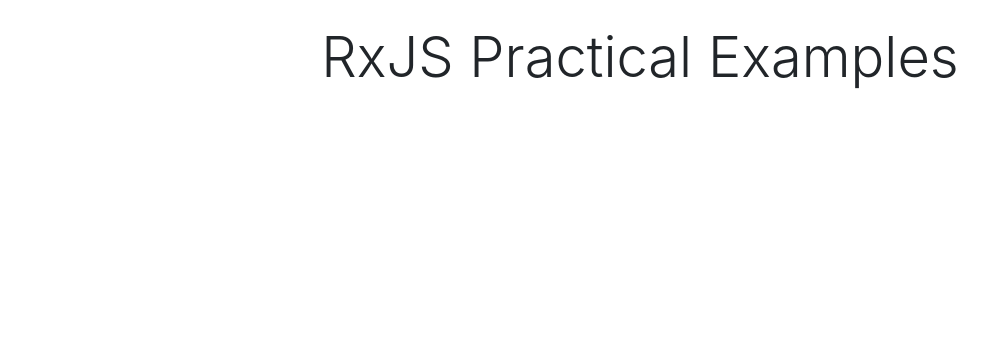
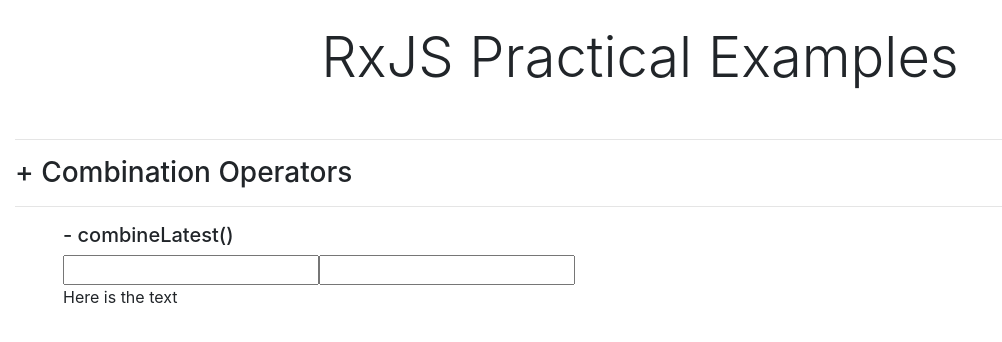
Before and after one commit to finleywilliamsonV/rxjs-practical-examples, an Angular app: page /home in a window 1280 px wide. Shown: the top 342 px of the page, without its empty margins (0-1002 px from the left). Built offline with nearby package versions, Linux system fonts and the light colour scheme.

Commit message:
Add combine-latest component

```diff
--- a/src/app/app.module.ts
+++ b/src/app/app.module.ts
@@ -3,13 +3,15 @@
 
 import { NgbModule } from '@ng-bootstrap/ng-bootstrap'
 import { AppRoutingModule } from './app-routing.module'
-import { AppComponent } from './app.component';
+import { AppComponent } from './app.component'
 import { HomeComponent } from './components/home/home.component'
+import { CombineLatestComponent } from './components/operators/combine-latest/combine-latest.component'
 
 @NgModule({
     declarations: [
         AppComponent,
-        HomeComponent
+        HomeComponent,
+        CombineLatestComponent
     ],
     imports: [
         BrowserModule,
--- a/src/app/components/home/home.component.html
+++ b/src/app/components/home/home.component.html
@@ -1 +1,20 @@
-<h1 class="mt-4 display-4 text-center">RxJS Practical Examples</h1>
+<h1 class="mt-4 display-4 text-center">
+    RxJS Practical Examples
+</h1>
+
+<!-- Combination Operators -->
+<hr class="mt-5">
+<p class="h3"> + Combination Operators</p>
+<hr>
+
+<div class="ml-5">
+    <!-- Combine Latest -->
+    <div class="row">
+        <div class="col">
+            <p class="h5"> - combineLatest()</p>
+        </div>
+    </div>
+
+    <app-combine-latest></app-combine-latest>
+
+</div>
--- /dev/null
+++ b/src/app/components/operators/combine-latest/combine-latest.component.html
@@ -0,0 +1,12 @@
+<div class="row">
+    <div class="col">
+        <input type="text">
+        <input type="text">
+    </div>
+</div>
+
+<div class="row">
+    <div class="col">
+        <p>Here is the text</p>
+    </div>
+</div>
--- /dev/null
+++ b/src/app/components/operators/combine-latest/combine-latest.component.ts
@@ -0,0 +1,15 @@
+import { Component, OnInit } from '@angular/core'
+
+@Component({
+    selector: 'app-combine-latest',
+    templateUrl: './combine-latest.component.html',
+    styleUrls: ['./combine-latest.component.scss'],
+})
+export class CombineLatestComponent implements OnInit {
+
+    constructor() { }
+
+    ngOnInit(): void {
+    }
+
+}
--- a/src/app/services/user-api.service.ts
+++ b/src/app/services/user-api.service.ts
@@ -1,7 +1,7 @@
 import { HttpClient } from '@angular/common/http'
 import { Injectable } from '@angular/core'
-import { Observable, of } from 'rxjs'
-import { map, take, tap } from 'rxjs/operators'
+import { Observable } from 'rxjs'
+import { map, take } from 'rxjs/operators'
 import { User } from '../models/user.model'
 import { UserApiResult, UserData } from '../models/user-api-result.model'
 
```
Also changed, not shown: src/app/components/home/home.component.ts (+7 -7 lines), src/app/components/operators/combine-latest/combine-latest.component.scss (added).
